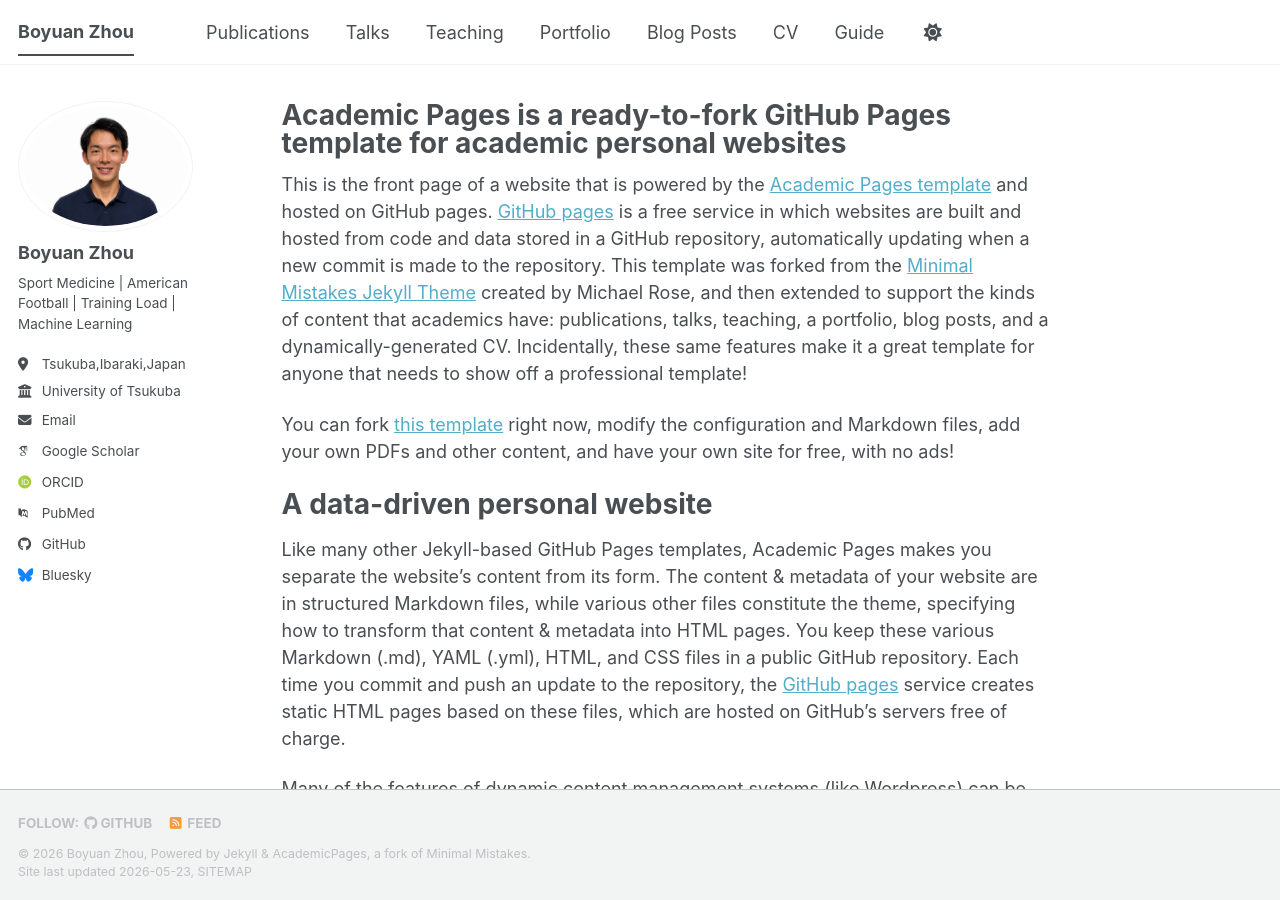
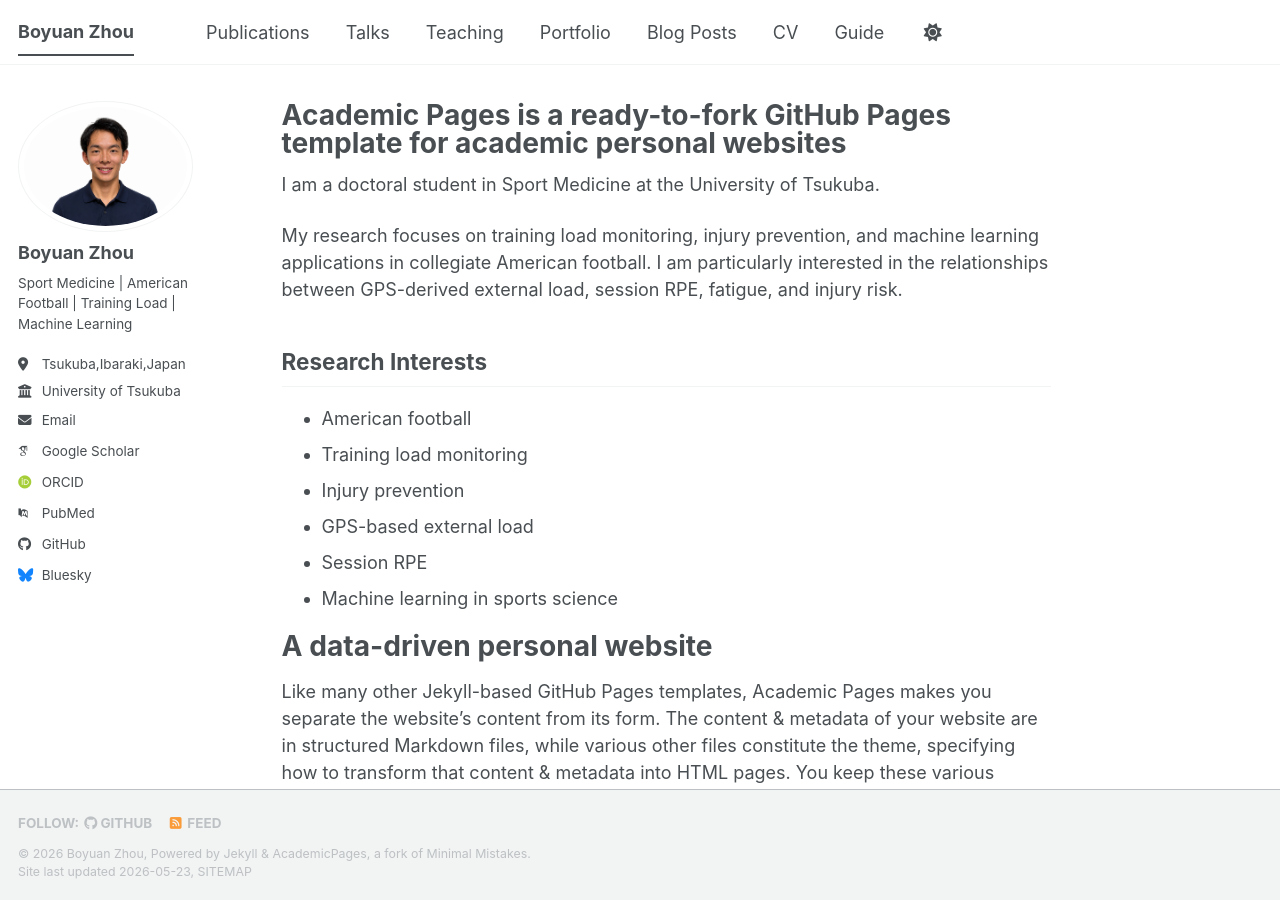
Before and after one commit to hakugen1997/hakugen1997.github.io, a Jekyll site: the page built from _pages/about.md, in a window 1280 px wide and 900 px high. Built offline with Jekyll 4.4.1, drawn with Linux system fonts in a browser that asks for light colours; some web fonts are replaced; a script bundle is joined from its source files by our own code; library files that are not in the unit come from our copies.

Commit message:
Update about.md

```diff
--- a/_pages/about.md
+++ b/_pages/about.md
@@ -7,9 +7,18 @@ redirect_from:
   - /about.html
 ---
 
-This is the front page of a website that is powered by the [Academic Pages template](https://github.com/academicpages/academicpages.github.io) and hosted on GitHub pages. [GitHub pages](https://pages.github.com) is a free service in which websites are built and hosted from code and data stored in a GitHub repository, automatically updating when a new commit is made to the repository. This template was forked from the [Minimal Mistakes Jekyll Theme](https://mmistakes.github.io/minimal-mistakes/) created by Michael Rose, and then extended to support the kinds of content that academics have: publications, talks, teaching, a portfolio, blog posts, and a dynamically-generated CV. Incidentally, these same features make it a great template for anyone that needs to show off a professional template!
+I am a doctoral student in Sport Medicine at the University of Tsukuba.
 
- You can fork [this template](https://github.com/academicpages/academicpages.github.io) right now, modify the configuration and Markdown files, add your own PDFs and other content, and have your own site for free, with no ads!
+My research focuses on training load monitoring, injury prevention, and machine learning applications in collegiate American football. I am particularly interested in the relationships between GPS-derived external load, session RPE, fatigue, and injury risk.
+
+## Research Interests
+
+- American football
+- Training load monitoring
+- Injury prevention
+- GPS-based external load
+- Session RPE
+- Machine learning in sports science
 
 A data-driven personal website
 ======
```
